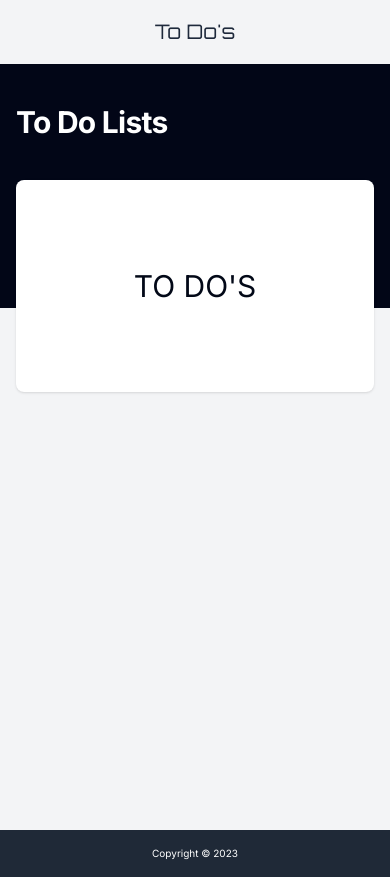
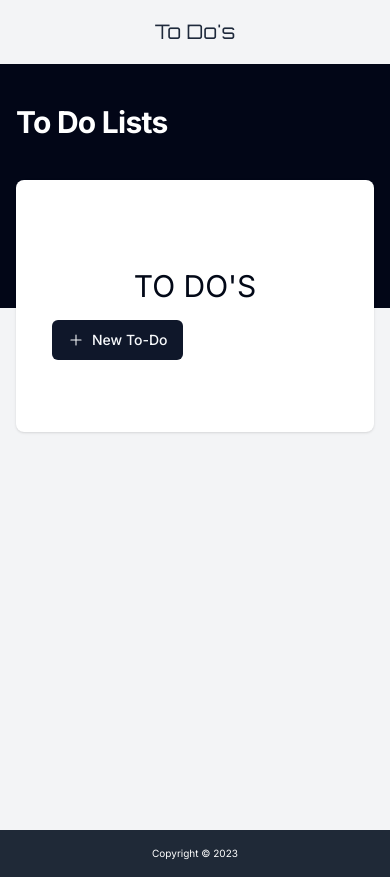
Before and after one commit to reymyster/todo-advanced, a Next.js app: page / in a window 390 px wide. Built offline with nearby package versions, Linux system fonts and the light colour scheme; no server answers; the database is empty.

Commit message:
add button component, start new todo page

```diff
--- a/package.json
+++ b/package.json
@@ -11,7 +11,9 @@
   },
   "dependencies": {
     "@heroicons/react": "^2.0.18",
+    "@radix-ui/react-icons": "^1.3.0",
     "@radix-ui/react-navigation-menu": "^1.1.3",
+    "@radix-ui/react-slot": "^1.0.2",
     "@tanstack/react-query": "^4.29.19",
     "@types/node": "20.3.3",
     "@types/react": "18.2.14",
--- a/src/app/page.tsx
+++ b/src/app/page.tsx
@@ -1,7 +1,19 @@
+import { Button } from "@/components/ui/button";
+import { PlusIcon } from "@radix-ui/react-icons";
+import Link from "next/link";
+
 export default function Home() {
   return (
     <main className="mx-auto max-w-2xl px-4 py-12 sm:px-6 lg:px-8">
       <h1 className="py-4 text-center text-3xl">TO DO&apos;S</h1>
+      <div>
+        <Button asChild>
+          <Link href="/todo/add">
+            <PlusIcon className="mr-2 h-4 w-4" />
+            New To-Do
+          </Link>
+        </Button>
+      </div>
     </main>
   );
 }
--- /dev/null
+++ b/src/app/todo/add/page.tsx
@@ -0,0 +1,9 @@
+import NewTodo from "@/components/todos/new-todo";
+
+export default function AddTodo() {
+  return (
+    <div className="">
+      <NewTodo />
+    </div>
+  );
+}
--- /dev/null
+++ b/src/components/modal/modal.tsx
@@ -0,0 +1,49 @@
+"use client";
+import { useCallback, useRef, useEffect, MouseEventHandler } from "react";
+import { useRouter } from "next/navigation";
+
+export default function Modal({ children }: { children: React.ReactNode }) {
+  const overlay = useRef(null);
+  const wrapper = useRef(null);
+  const router = useRouter();
+
+  const onDismiss = useCallback(() => {
+    router.back();
+  }, [router]);
+
+  const onClick: MouseEventHandler = useCallback(
+    (e) => {
+      if (e.target === overlay.current || e.target === wrapper.current) {
+        if (onDismiss) onDismiss();
+      }
+    },
+    [onDismiss, overlay, wrapper]
+  );
+
+  const onKeyDown = useCallback(
+    (e: KeyboardEvent) => {
+      if (e.key === "Escape") onDismiss();
+    },
+    [onDismiss]
+  );
+
+  useEffect(() => {
+    document.addEventListener("keydown", onKeyDown);
+    return () => document.removeEventListener("keydown", onKeyDown);
+  }, [onKeyDown]);
+
+  return (
+    <div
+      ref={overlay}
+      className="fixed bottom-0 left-0 right-0 top-0 z-10 mx-auto bg-black/60"
+      onClick={onClick}
+    >
+      <div
+        ref={wrapper}
+        className="absolute left-1/2 top-1/2 w-full -translate-x-1/2 -translate-y-1/2 p-6 sm:w-10/12 md:w-8/12 lg:w-1/2"
+      >
+        {children}
+      </div>
+    </div>
+  );
+}
--- /dev/null
+++ b/src/components/todos/new-todo.tsx
@@ -0,0 +1,3 @@
+export default function NewTodo() {
+  return <div className="bg-white text-black">New Todo here!</div>;
+}
--- /dev/null
+++ b/src/components/ui/button.tsx
@@ -0,0 +1,56 @@
+import * as React from "react"
+import { Slot } from "@radix-ui/react-slot"
+import { cva, type VariantProps } from "class-variance-authority"
+
+import { cn } from "@/lib/utils"
+
+const buttonVariants = cva(
+  "inline-flex items-center justify-center rounded-md text-sm font-medium ring-offset-background transition-colors focus-visible:outline-none focus-visible:ring-2 focus-visible:ring-ring focus-visible:ring-offset-2 disabled:pointer-events-none disabled:opacity-50",
+  {
+    variants: {
+      variant: {
+        default: "bg-primary text-primary-foreground hover:bg-primary/90",
+        destructive:
+          "bg-destructive text-destructive-foreground hover:bg-destructive/90",
+        outline:
+          "border border-input bg-background hover:bg-accent hover:text-accent-foreground",
+        secondary:
+          "bg-secondary text-secondary-foreground hover:bg-secondary/80",
+        ghost: "hover:bg-accent hover:text-accent-foreground",
+        link: "text-primary underline-offset-4 hover:underline",
+      },
+      size: {
+        default: "h-10 px-4 py-2",
+        sm: "h-9 rounded-md px-3",
+        lg: "h-11 rounded-md px-8",
+        icon: "h-10 w-10",
+      },
+    },
+    defaultVariants: {
+      variant: "default",
+      size: "default",
+    },
+  }
+)
+
+export interface ButtonProps
+  extends React.ButtonHTMLAttributes<HTMLButtonElement>,
+    VariantProps<typeof buttonVariants> {
+  asChild?: boolean
+}
+
+const Button = React.forwardRef<HTMLButtonElement, ButtonProps>(
+  ({ className, variant, size, asChild = false, ...props }, ref) => {
+    const Comp = asChild ? Slot : "button"
+    return (
+      <Comp
+        className={cn(buttonVariants({ variant, size, className }))}
+        ref={ref}
+        {...props}
+      />
+    )
+  }
+)
+Button.displayName = "Button"
+
+export { Button, buttonVariants }
```
Also changed, not shown: 1 other file (tests, documents, lock files or other folders).
